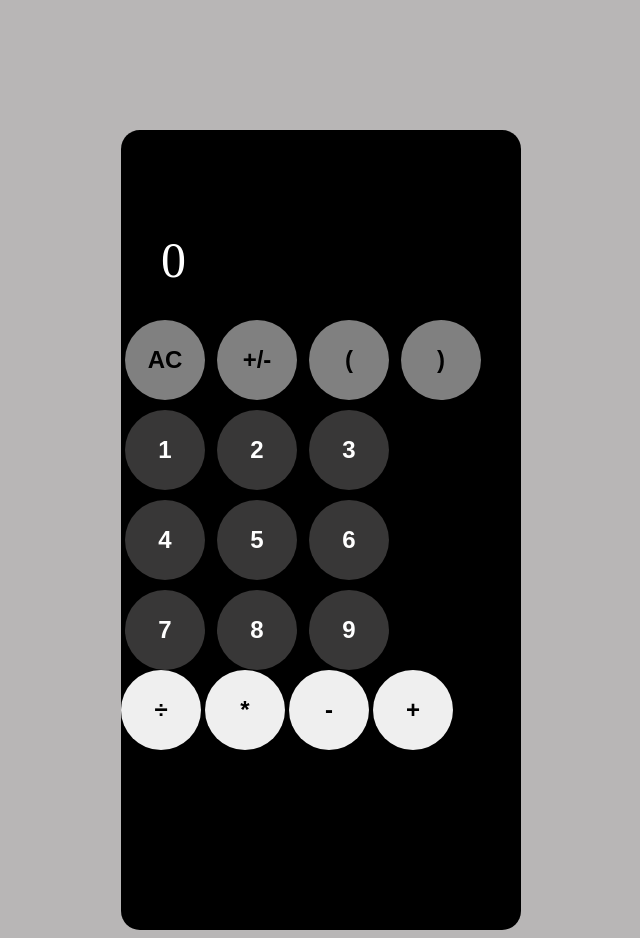
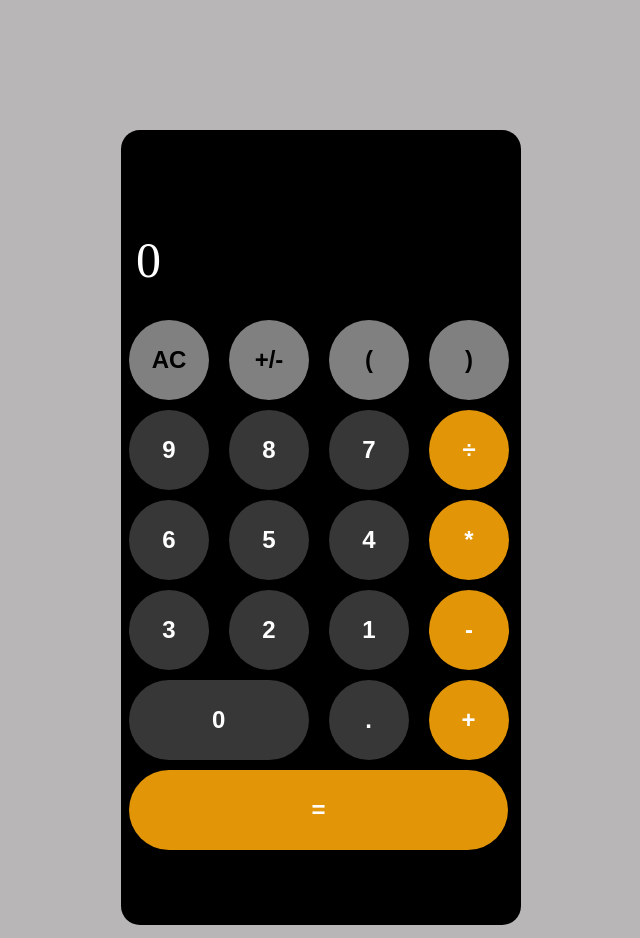
Before and after one commit to OR404/calculator, a plain HTML site: page index.html in a window 1280 px wide. Shown: the part 129-1067 px from the top of the page, without its empty margins (319-959 px from the left). Drawn offline with Linux system fonts and the light colour scheme.

Commit message:
Calculator display and interface style completed.

```diff
--- a/index.html
+++ b/index.html
@@ -9,9 +9,19 @@
 <body>
     <h1>Calculator</h1>
     <div class = 'calculator-box'>
+       <div class="top-bar">
+        <div class="left-side">
+
+        </div>
+
+        <div class="right-side">
+
+        </div>
+       </div>
+
         <div class='display'>0</div>
+
         <div class = 'buttons-section'>
-
             <div class="top-buttons-section">
 
             <button>AC</button>
@@ -21,33 +31,36 @@
         </div>
 
         <div class="middle-buttons-section">
+            <button class="number">9</button>
+            <button class="number">8</button>
+            <button class="number">7</button>
+            <button class="operator">÷</button>
+            <button class="number">6</button>
+            <button class="number">5</button>
+            <button class="number">4</button>
+            <button class="operator">*</button>
+            <button class="number">3</button>
+            <button class="number">2</button>
+            <button class="number">1</button>
+            <button class="operator">-</button>
+            <button class="number" , id="zero">0</button>
+            <button class="number">.</button>
+            <button class="operator">+</button>
+            <button class="operator" id="equals">=</button>
 
-        <div class="numbers-buttons-section">
-            <button>1</button>
-            <button>2</button>
-            <button>3</button>
-            <button>4</button>
-            <button>5</button>
-            <button>6</button>
-            <button>7</button>
-            <button>8</button>
-            <button>9</button>
+
+
 
         </div>
-
-        <div class="right-buttons-section"></div>
-        <button>÷</button>
-        <button>*</button>
-        <button>-</button>
-        <button>+</button>
-    </div>
 
 
 
 
 
 
-        </div>
+
+
+
 
     </div>
 
--- a/style.css
+++ b/style.css
@@ -13,10 +13,14 @@ h1 {
     margin: auto;
     margin-top: 150px;
     width: 400px;
-    height: 800px;
+    height: 795px;
     background-color: black;
     border-radius: 5mm;
 
+}
+
+.time {
+    color: white;
 }
 
 .display {
@@ -26,7 +30,6 @@ h1 {
     font-weight: 400;
     color: white;
     margin: 80px 15px 0px;
-    padding-left: 25px;
     width: inherit;
     height: 100px;
 }
@@ -45,24 +48,38 @@ button {
     font-weight: bold;
     font-size: 24px;
     border-style: none;
+    color: white;
+
 }
 
-.top-buttons-section>button , .numbers-buttons-section>button {
-    margin-left: 4px;
-    margin-right: 4px;
+.middle-buttons-section>.operator {
+    background-color: rgb(226, 149, 6);
+}
+
+.number#zero {
+    width: 179.5px;
+    border-radius: 40px;
+}
+
+.operator#equals {
+    width: 379px;
+    border-radius:40px;
+}
+
+
+
+.top-buttons-section>button , .middle-buttons-section>button {
+    margin-left: 8px;
+    margin-right: 8px;
     margin-top: 10px;
 }
 
 .top-buttons-section>button {
     background-color: gray;
+    color: black;
 }
 
-.numbers-buttons-section>button  {
+.middle-buttons-section>.number  {
     background-color: rgb(56, 55, 55);
     color: white;
 }
-
-
-.numbers-buttons-section {
-   width: 320px;
-}
```
